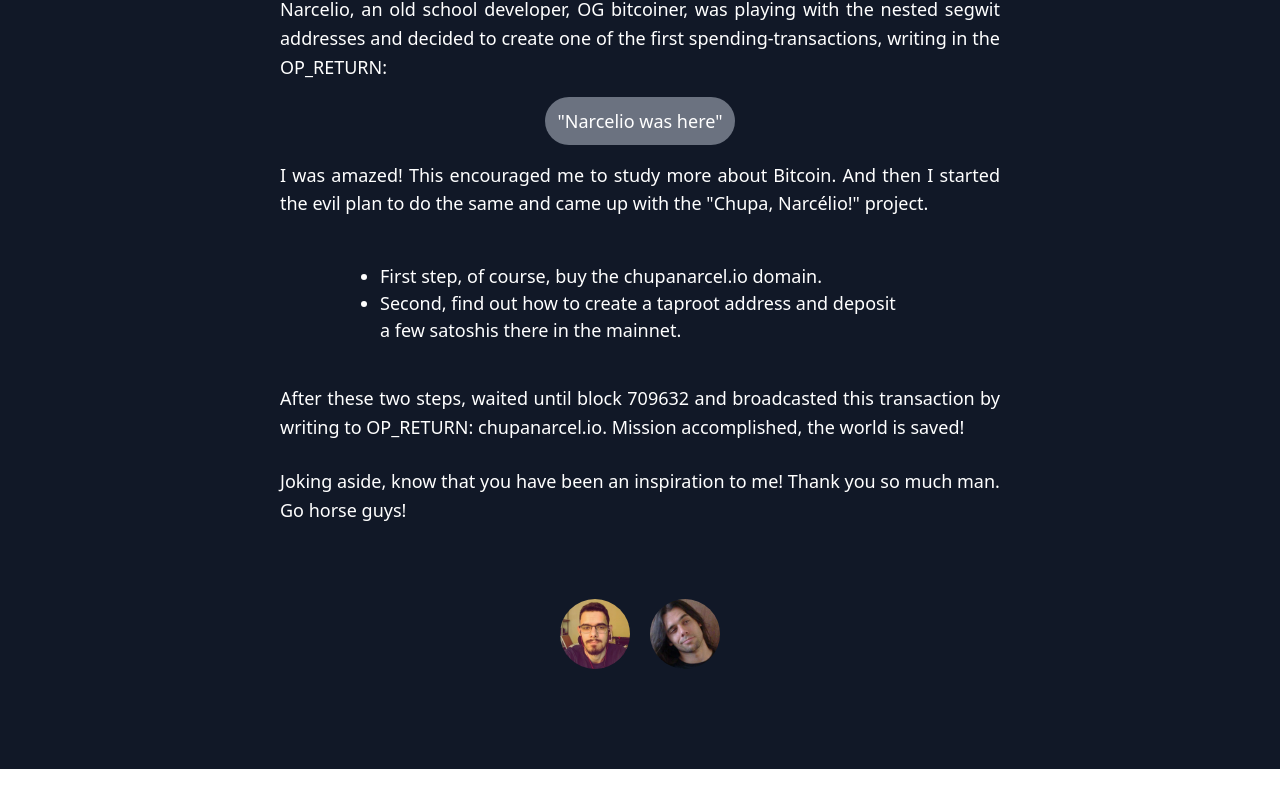
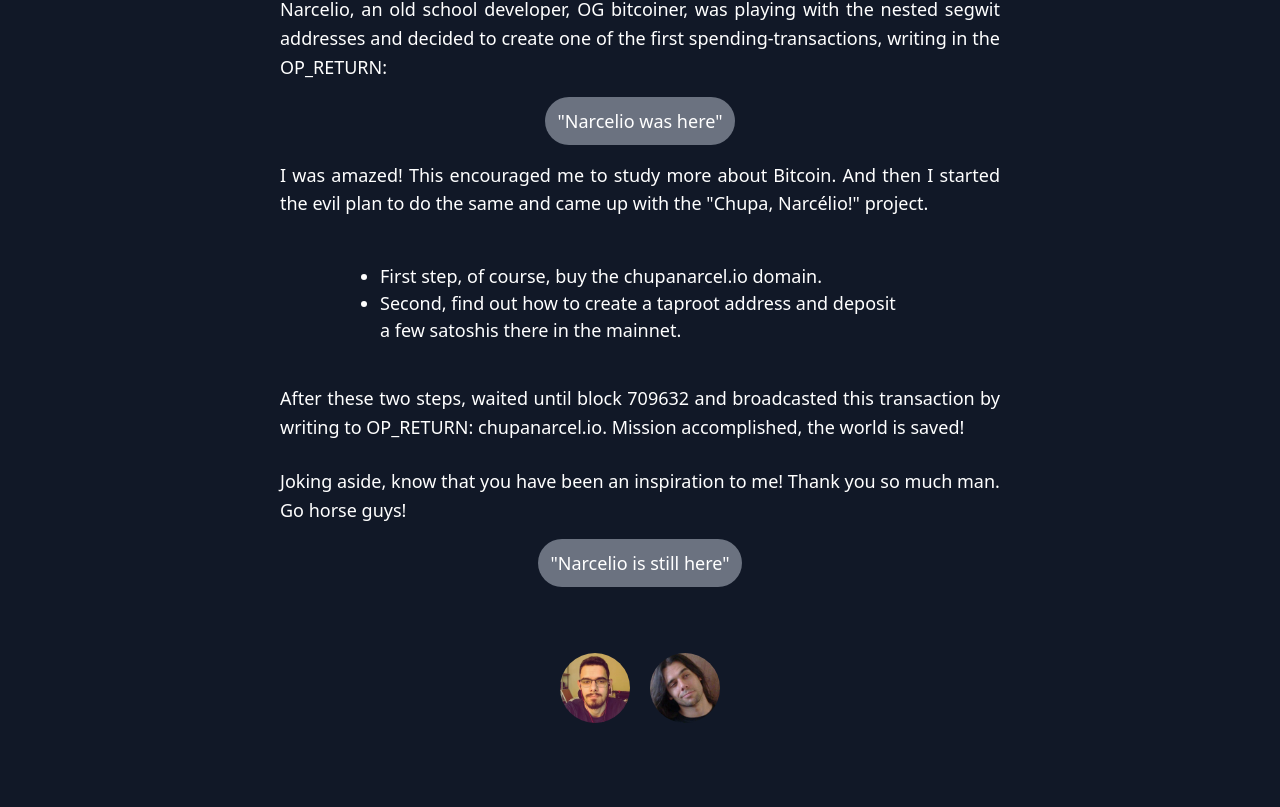
Before and after one commit to jaonoctus/chupanarcel.io, a Nuxt app: page / in a window 1280 px wide. Shown: the part 647-1454 px from the top of the page. Before the commit the page ends 1416 px from the top, so only its background shows below. Built offline with nearby package versions, Linux system fonts and the light colour scheme.

Commit message:
feat: add narcelio taproot tx

```diff
--- a/pages/index.vue
+++ b/pages/index.vue
@@ -11,10 +11,15 @@
   hash: '738309023e4862493cfdaa85599c57a4508b4660f12d0944984bc8de78541ed8'
 })
 
+const txTaprootNarcelio = readonly({
+  hash: 'de1dd38997b0e27b7b1d2db376c1438e24d10b2502e423786dccc83510f805d0'
+})
+
 const explorer = 'mempool.space'
 
 const txTaprootLink = computed(() => `https://${explorer}/tx/${txTaproot.hash}`)
 const txSegwitLink = computed(() => `https://${explorer}/tx/${txSegwit.hash}`)
+const txTaprootNarcelioLink = computed(() => `https://${explorer}/tx/${txTaprootNarcelio.hash}`)
 
 const isNarcelio = ref(true)
 
@@ -86,6 +91,11 @@
         </p>
         <p>
           Joking aside, know that you have been an inspiration to me! Thank you so much man.<br/>Go horse guys!
+        </p>
+        <p class="text-center">
+          <a :href="txTaprootNarcelioLink" target="_blank" class="p-3 bg-gray-500 hover:bg-gray-600 rounded-full">
+            "Narcelio is still here" <i class="fas fa-share-square"></i>
+          </a>
         </p>
       </div>
       <div class="team">
```
